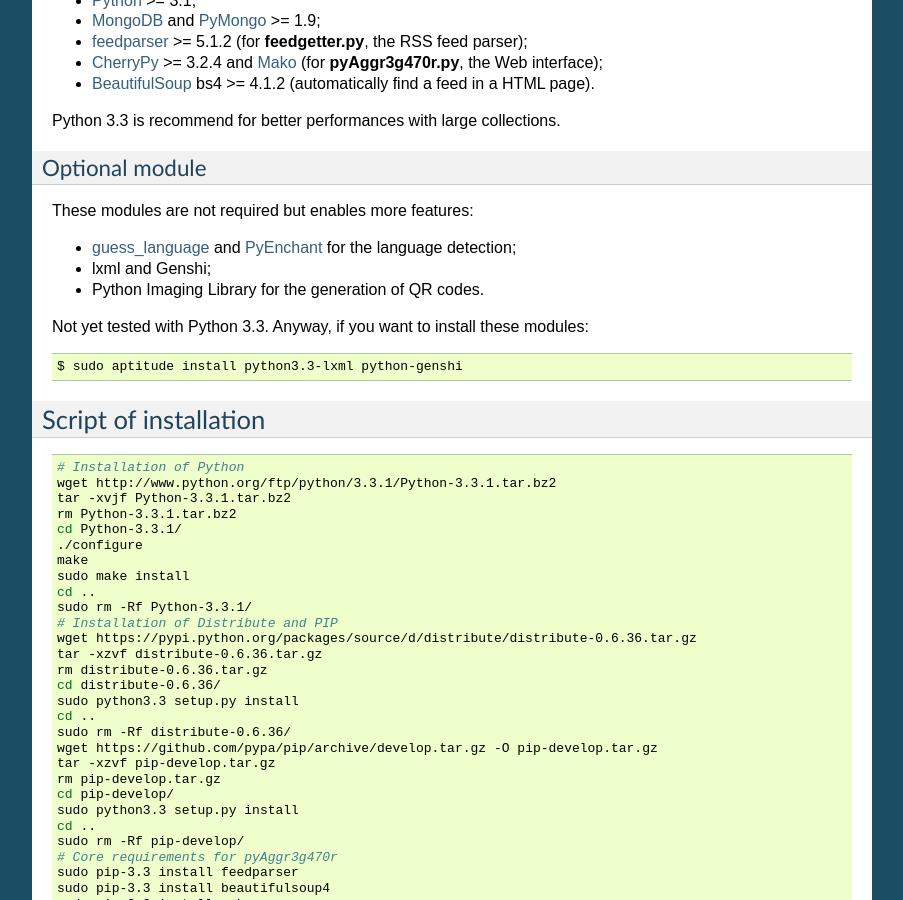
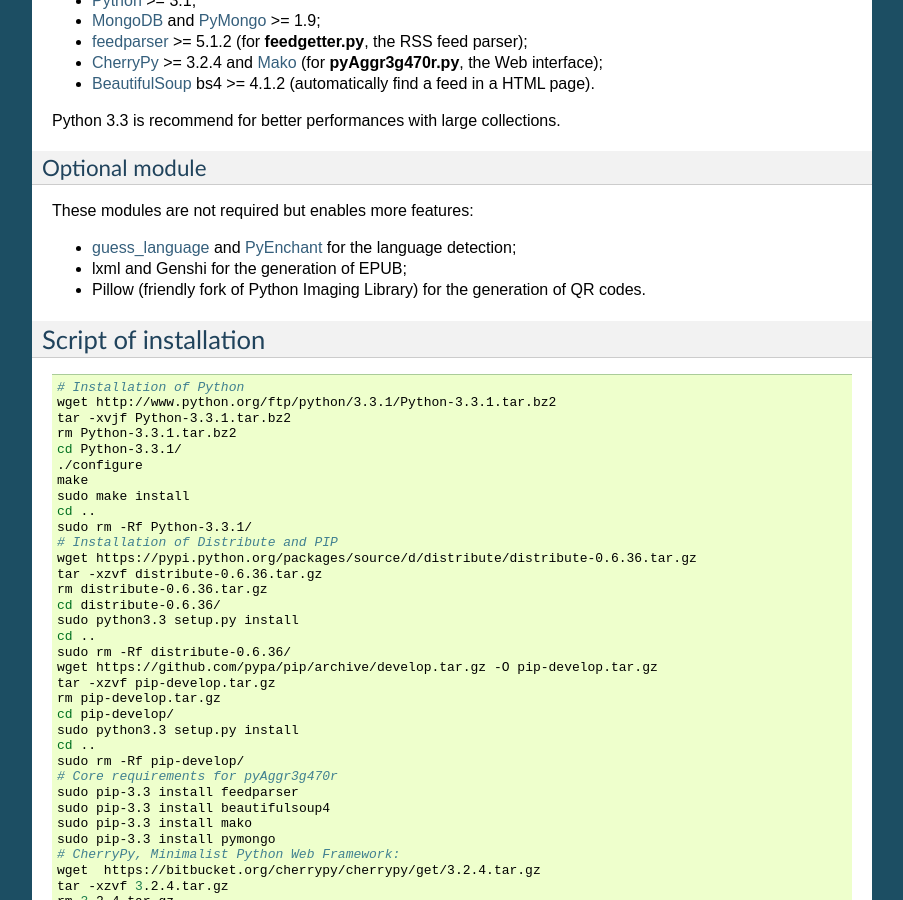
Before and after one commit to cedricbonhomme/newspipe, a Sphinx documentation site: the page built from docs/index.rst, in a window 1280 px wide and 900 px high, scrolled down 634 px. Shown: the whole window, without its empty margins (198-1101 px from the left). Built offline with Sphinx 7.4.7, drawn with Linux system fonts in a browser that asks for light colours.

```diff
--- a/docs/index.rst
+++ b/docs/index.rst
@@ -51,14 +51,8 @@ Optional module
 These modules are not required but enables more features:
 
 * guess_language_ and PyEnchant_ for the language detection;
-* lxml and Genshi;
-* Python Imaging Library for the generation of QR codes.
-
-Not yet tested with Python 3.3. Anyway, if you want to install these modules:
-
-.. code-block:: bash
-
-    $ sudo aptitude install python3.3-lxml python-genshi
+* lxml and Genshi for the generation of EPUB;
+* Pillow (friendly fork of Python Imaging Library) for the generation of QR codes.
 
 
 Script of installation
```
Also changed, not shown: README.md (+2 -5 lines).
